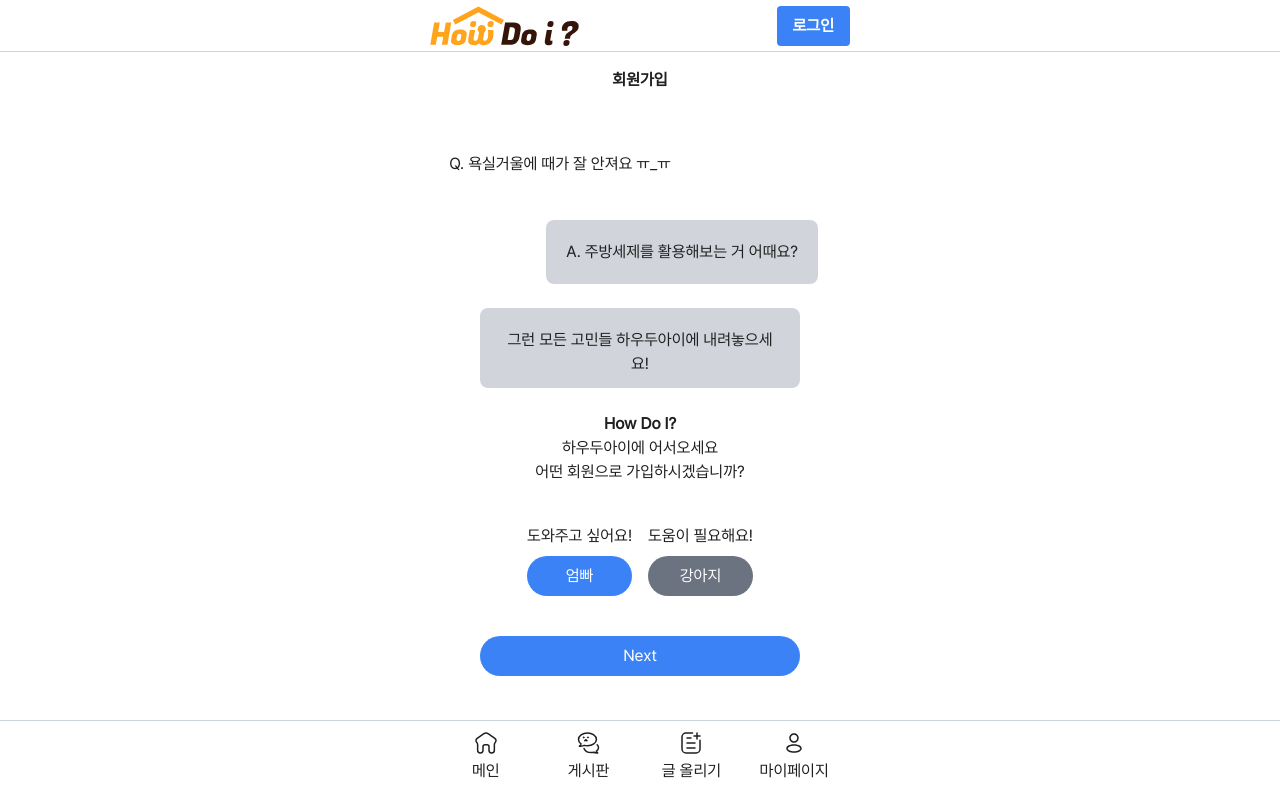
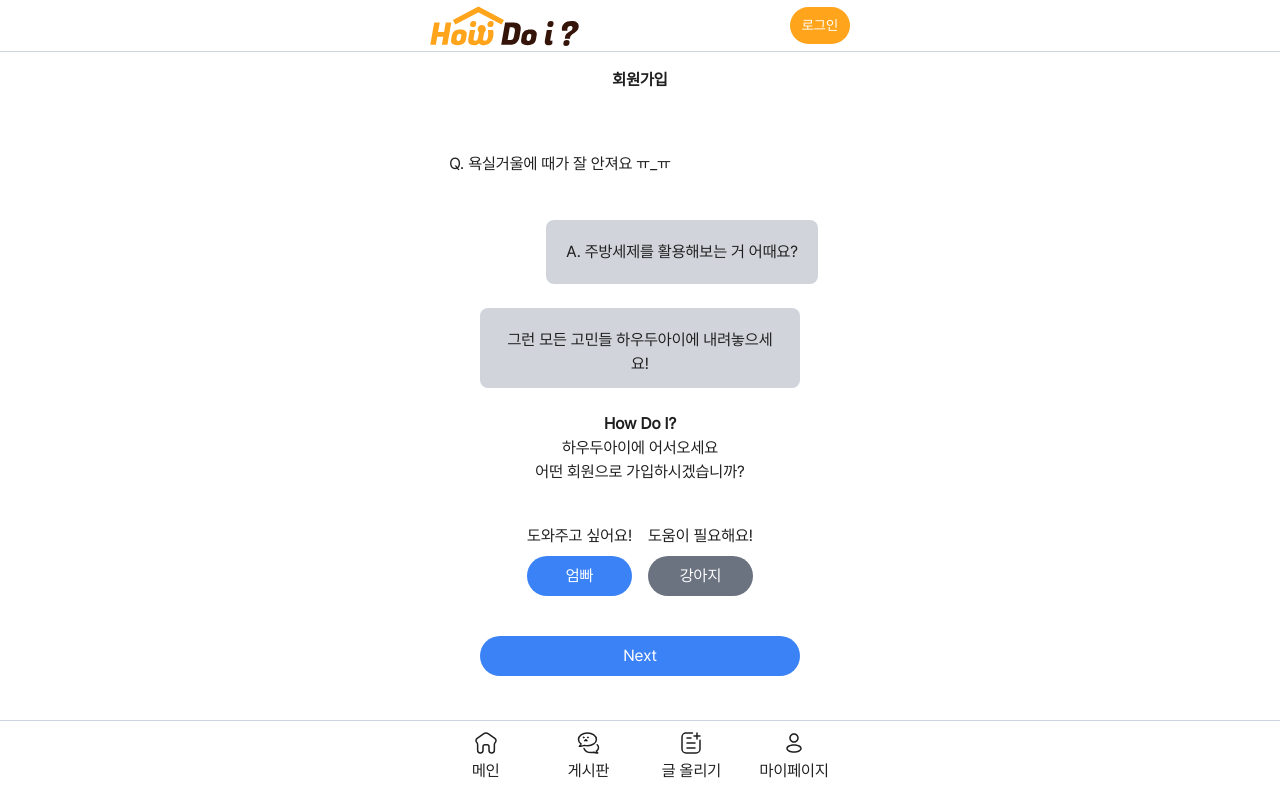
Before and after one commit to HowDoIProject/FE, a React (Create React App) app: page /signup in a window 1280 px wide. Built offline with nearby package versions, Linux system fonts and the light colour scheme.

Commit message:
헤더 수정

```diff
--- a/src/components/Header.js
+++ b/src/components/Header.js
@@ -4,26 +4,15 @@ import { useNavigate, Link } from 'react-router-dom';
 import logo from '../assets/icon/logo.svg';
 
 export default function Header() {
-    const [cookies, setCookie, removeCookie] = useCookies(['verification']);
+    const [cookies, removeCookie] = useCookies(['accessToken']);
     const navigate = useNavigate();
-
-    const handleLogout = () => {
-        // 토큰 쿠키 제거
-        removeCookie('verification');
-
-        // 페이지 새로고침하여 제거된 것을 적용
-        window.location.reload();
-
-        // 추가적인 로그아웃 로직...
-    };
-
-    useEffect(() => {
-        // ... 다른 useEffect 코드 ...
-    }, [setCookie]);
-
-    const handleLogin = () => {
-        // 로그인 처리를 위한 로직
-        navigate('/login');
+    const logout = () => {
+        const result = confirm('정말 로그아웃 하시겠습니까?');
+        if (result) {
+            removeCookie('accessToken');
+            alert('로그아웃 되었습니다!');
+            navigate('/');
+        }
     };
 
     return (
@@ -32,22 +21,21 @@ export default function Header() {
                 <Link to={'/'}>
                     <img className="h-10" src={logo} alt="" />
                 </Link>
-                {cookies['verification-token'] ? (
-                    // 토큰 쿠키가 존재하면 로그아웃 버튼 표시
-                    <button
-                        className="bg-blue-500 hover:bg-blue-700 text-white font-bold py-2 px-4 rounded focus:outline-none focus:shadow-outline"
-                        onClick={handleLogout}
+                {console.log(cookies.accessToken)}
+                {cookies.accessToken ? (
+                    <div
+                        className="px-3 py-1 rounded-3xl bg-gray_03 text-white text-[14px] cursor-pointer"
+                        onClick={logout}
                     >
-                        로그아웃
-                    </button>
+                        로그아웃s
+                    </div>
                 ) : (
-                    // 토큰 쿠키가 존재하지 않으면 로그인 버튼 표시
-                    <button
-                        className="bg-blue-500 hover:bg-blue-700 text-white font-bold py-2 px-4 rounded focus:outline-none focus:shadow-outline"
-                        onClick={handleLogin}
+                    <div
+                        className="px-3 py-2 rounded-3xl bg-primary text-white text-[14px] cursor-pointer"
+                        onClick={() => navigate('/login')}
                     >
                         로그인
-                    </button>
+                    </div>
                 )}
             </div>
         </div>
```
